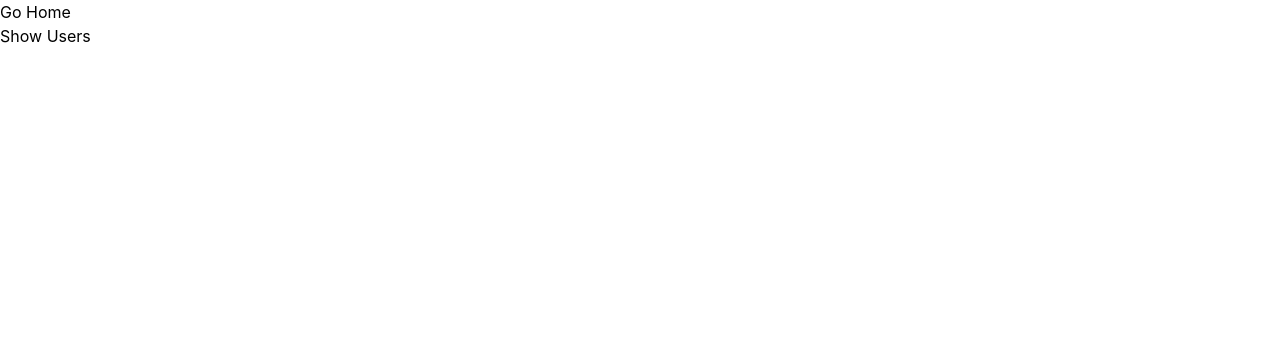
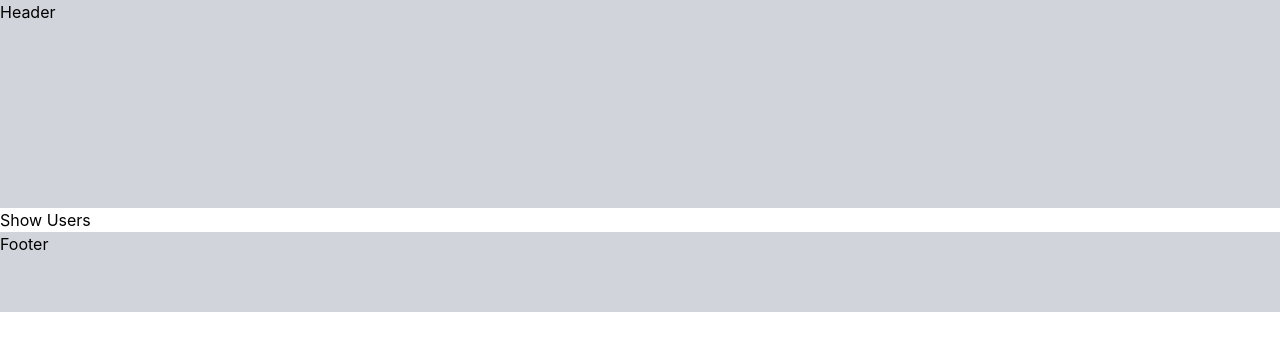
Before and after one commit to mrm-zhd/react-exc1, a React (Create React App) app: page / in a window 1280 px wide. Shown: the top 350 px of the page. Built offline with nearby package versions, Linux system fonts and the light colour scheme.

Commit message:
'routing-users'

```diff
--- a/src/App.jsx
+++ b/src/App.jsx
@@ -2,6 +2,7 @@ import { BrowserRouter} from 'react-router-dom';
 import './App.css';
 // import Home from './components/common/pages/Home.jsx';
 import Routes from './Routes.jsx';
+import MainLayout from './components/common/layout/MainLayout.jsx';
 
 
 function App() {
@@ -9,7 +10,9 @@ function App() {
   return (
     <>
       <BrowserRouter>
-        <Routes />
+        <MainLayout>
+          <Routes />
+        </MainLayout>
       </BrowserRouter>
     </>
   );
--- /dev/null
+++ b/src/components/Footer.jsx
@@ -0,0 +1,7 @@
+import React from 'react'
+
+export default function Footer() {
+  return (
+    <footer className='w-full bg-gray-300 h-20 buttom-0'>Footer</footer>
+  )
+}
--- /dev/null
+++ b/src/components/Header.jsx
@@ -0,0 +1,7 @@
+import React from 'react'
+
+export default function Header() {
+  return (
+    <header className='w-full bg-gray-300 h-52'>Header</header>
+  )
+}
--- /dev/null
+++ b/src/components/Sidebar.jsx
@@ -0,0 +1,16 @@
+import React from 'react'
+import { Link } from 'react-router-dom'
+
+export default function Sidebar({list}) {
+  // console.log(list);
+  return (
+    <div>
+        {list.map((user) => {
+          return(
+            <div key={user.id}>
+                <Link to={`${user.id}`}>{user.name}</Link>
+                <br />
+            </div>)})}
+    </div>
+  )
+}
--- /dev/null
+++ b/src/components/common/layout/MainLayout.jsx
@@ -0,0 +1,13 @@
+import React from 'react'
+import Header from '../../Header'
+import Footer from '../../Footer'
+
+export default function MainLayout({children}) {
+  return (
+    <div className='min-h-full'>
+        <Header />
+        {children}
+        <Footer />
+    </div>
+  )
+}
--- /dev/null
+++ b/src/components/common/layout/UserLayout.jsx
@@ -0,0 +1,13 @@
+import React from 'react'
+import Sidebar from '../../Sidebar'
+
+export default function UserLayout({UsersShow,Children}) {
+  return (
+    <main className='grid grid-colls-4'>
+        <Sidebar list={UsersShow} className={"col-end-1"}/>
+        <div className="col-start-2 col-end-5">
+            {Children}
+        </div>
+    </main >
+  )
+}
--- /dev/null
+++ b/src/components/common/pages/UserInfo.jsx
@@ -0,0 +1,9 @@
+import React from 'react'
+import { useParams } from 'react-router-dom'
+
+export default function UserInfo() {
+    const data = useParams();
+  return (
+    <div>UserInfo {data.id}</div>
+  )
+}
--- a/src/components/common/pages/UsersShow.jsx
+++ b/src/components/common/pages/UsersShow.jsx
@@ -1,5 +1,6 @@
 import React, { useEffect, useState } from 'react'
-import { Link } from 'react-router-dom';
+import { Outlet } from 'react-router-dom';
+import UserLayout from '../layout/UserLayout';
 
 export default function UsersShow() {
     const [users,setUsers] = useState([]);
@@ -13,13 +14,16 @@ export default function UsersShow() {
 });
   return (
     <>
-        {users.map((user) => {
+        {/* {users.map((user) => {
             return(
             <div key={user.id}>
                 <Link to={`/users/${user.id}`}>{user.name}</Link>
                 <br />
             </div>)
-        })}
+        })} */}
+        <UserLayout UsersShow={users}>
+            <Outlet/>
+        </UserLayout>
     </>
   )
 }
--- a/src/components/common/pages/home.jsx
+++ b/src/components/common/pages/home.jsx
@@ -1,10 +1,14 @@
 import React from 'react'
 import { Link } from 'react-router-dom'
+// import UsersShow from './UsersShow'
+// import UserInfo from './UserInfo'
 
 export default function Home() {
   return (
     <div>
-      <Link to="/">Go Home</Link><br/>
+      {/* <UsersShow className={"col-end-2"}/>
+      <UserInfo className={"col-start-2 col-end-5"} /> */}
+      {/* <Link to="/">Go Home</Link><br/> */}
       <Link to="/users">Show Users</Link>
     </div>
   )
```
Also changed, not shown: src/Routes.jsx (+9 -2 lines).
